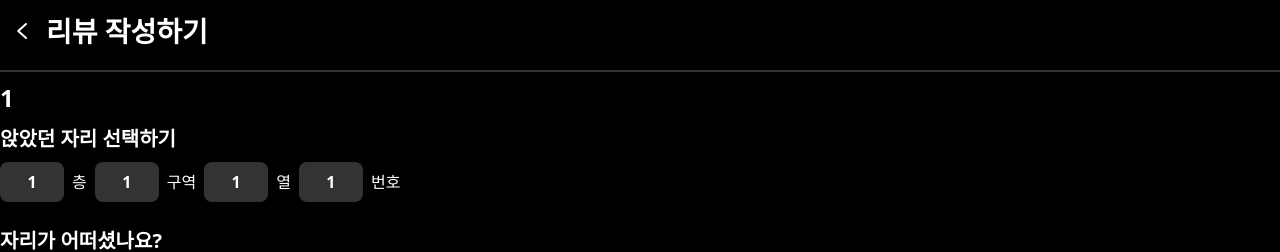
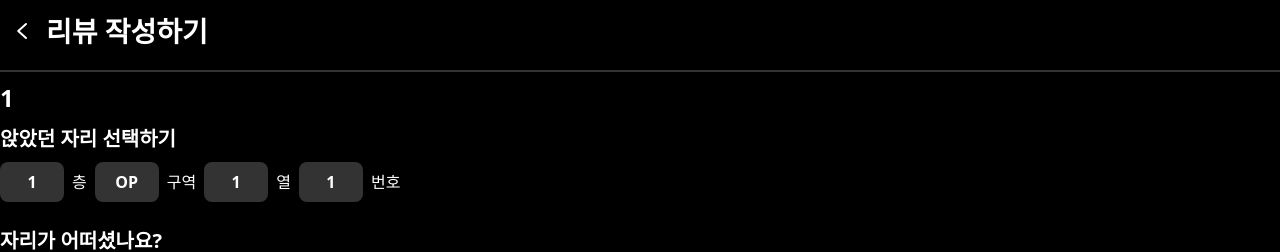
Before and after one commit to seatchoice/frontend, a Next.js app: page /1/post in a window 1280 px wide. Shown: the top 252 px of the page. Built offline with nearby package versions, Linux system fonts and the light colour scheme.

Commit message:
feat: add api to review form page

```diff
--- a/domain/review/components/ReviewForm/index.tsx
+++ b/domain/review/components/ReviewForm/index.tsx
@@ -1,49 +1,86 @@
+import { useRouter } from "next/router";
 import { useRef, useState } from "react";
 
 import { Text, Button, Rating, Textarea, Icon, Select } from "@/components";
+import { SEATS } from "@/constants";
+import { getSections, getRows, getSeatNumbers } from "../../utils";
+import { useCreateReviewMutation } from "../../hooks/query";
 
 type ImageFiles = {
   file: Blob;
   previewUrl: string;
 }[];
 
-const seatInfo = [
-  {
-    id: "floor",
-    title: "층",
-    options: [{ value: "1" }, { value: "2" }],
-  },
-  {
-    id: "section",
-    title: "구역",
-    options: [{ value: "1" }, { value: "2" }],
-  },
-  {
-    id: "row",
-    title: "열",
-    options: [{ value: "1" }, { value: "2" }],
-  },
-  {
-    id: "seat",
-    title: "번호",
-    options: [{ value: "1" }, { value: "2" }],
-  },
-];
-
 type ReviewFormProps<T extends React.ElementType> = Component<T> & {
   value?: number;
 };
 
 export function ReviewForm({ children, ...props }: ReviewFormProps<"form">) {
-  const seatsRef = [
-    useRef<HTMLSelectElement>(null),
-    useRef<HTMLSelectElement>(null),
-    useRef<HTMLSelectElement>(null),
-    useRef<HTMLSelectElement>(null),
-  ];
+  const {
+    query: { theater },
+  } = useRouter();
+
   const detailReviewRef = useRef<HTMLTextAreaElement>(null);
+  const [seat, setSeat] = useState({
+    floor: "1",
+    section: "OP",
+    seatRow: "1",
+    seatNumber: "1",
+  });
   const [rating, setRating] = useState(0);
   const [images, setImages] = useState<ImageFiles>([]);
+
+  const seatInfo: Array<{
+    id: "floor" | "section" | "seatRow" | "seatNumber";
+    title: string;
+    options: Array<{ value: string }>;
+  }> = [
+    {
+      id: "floor",
+      title: "층",
+      options: Object.keys(SEATS).map((floor) => ({ value: floor })),
+    },
+    {
+      id: "section",
+      title: "구역",
+      options: getSections(seat.floor).map((section) => ({ value: section })),
+    },
+    {
+      id: "seatRow",
+      title: "열",
+      options: getRows(seat.floor, seat.section).map((row) => ({
+        value: row,
+      })),
+    },
+    {
+      id: "seatNumber",
+      title: "번호",
+      options: getSeatNumbers(seat.floor, seat.section, seat.seatRow).map(
+        (seatNumber) => ({ value: seatNumber })
+      ),
+    },
+  ];
+
+  const { mutate: createReview } = useCreateReviewMutation();
+
+  const handleSelectChange = (
+    e: React.ChangeEvent<HTMLSelectElement>,
+    id: keyof typeof seat
+  ) => {
+    const { floor, section, seatRow } = { ...seat, [id]: e.target.value };
+    const newSection = id === "floor" ? getSections(floor)[0] : section;
+    const newSeatRow =
+      id !== "seatNumber" ? getRows(floor, newSection)[0] : seatRow;
+    const [newSeatNumber] = getSeatNumbers(floor, newSection, newSeatRow);
+
+    setSeat({
+      ...seat,
+      section: newSection,
+      seatRow: newSeatRow,
+      seatNumber: newSeatNumber,
+      [id]: e.target.value,
+    });
+  };
 
   const handleRatingChange = (newRating: number) => {
     setRating(newRating);
@@ -70,26 +107,28 @@ export function ReviewForm({ children, ...props }: ReviewFormProps<"form">) {
   const handleFormSubmit = (e: React.FormEvent<HTMLFormElement>) => {
     e.preventDefault();
 
-    const [floor, section, row, seatNumber] = seatsRef.map(
-      ({ current }) => current?.value
-    );
-
+    const { floor, section, seatRow, seatNumber } = seat;
     const data = {
       floor,
       section,
-      row,
+      seatRow,
       seatNumber,
       rating,
       content: detailReviewRef.current?.value,
     };
 
     const formData = new FormData();
-    Object.entries(data).forEach(([key, value]) =>
-      formData.append(key, `${value}`)
+    formData.append(
+      "data",
+      new Blob([JSON.stringify(data)], { type: "application/json" })
     );
     images.forEach(({ file }) => {
       formData.append("image", file);
     });
+
+    if (theater) {
+      createReview({ theaterId: theater, payload: formData });
+    }
   };
 
   return (
@@ -105,10 +144,11 @@ export function ReviewForm({ children, ...props }: ReviewFormProps<"form">) {
         {seatInfo.map(({ id, title, options }, index) => (
           <>
             <Select
-              ref={seatsRef[index]}
               id={id}
               options={options}
               className="max-w-[4rem] text-center"
+              onChange={(e) => handleSelectChange(e, id)}
+              value={seat[id]}
             />
             <label htmlFor={id}>{title}</label>
           </>
```
